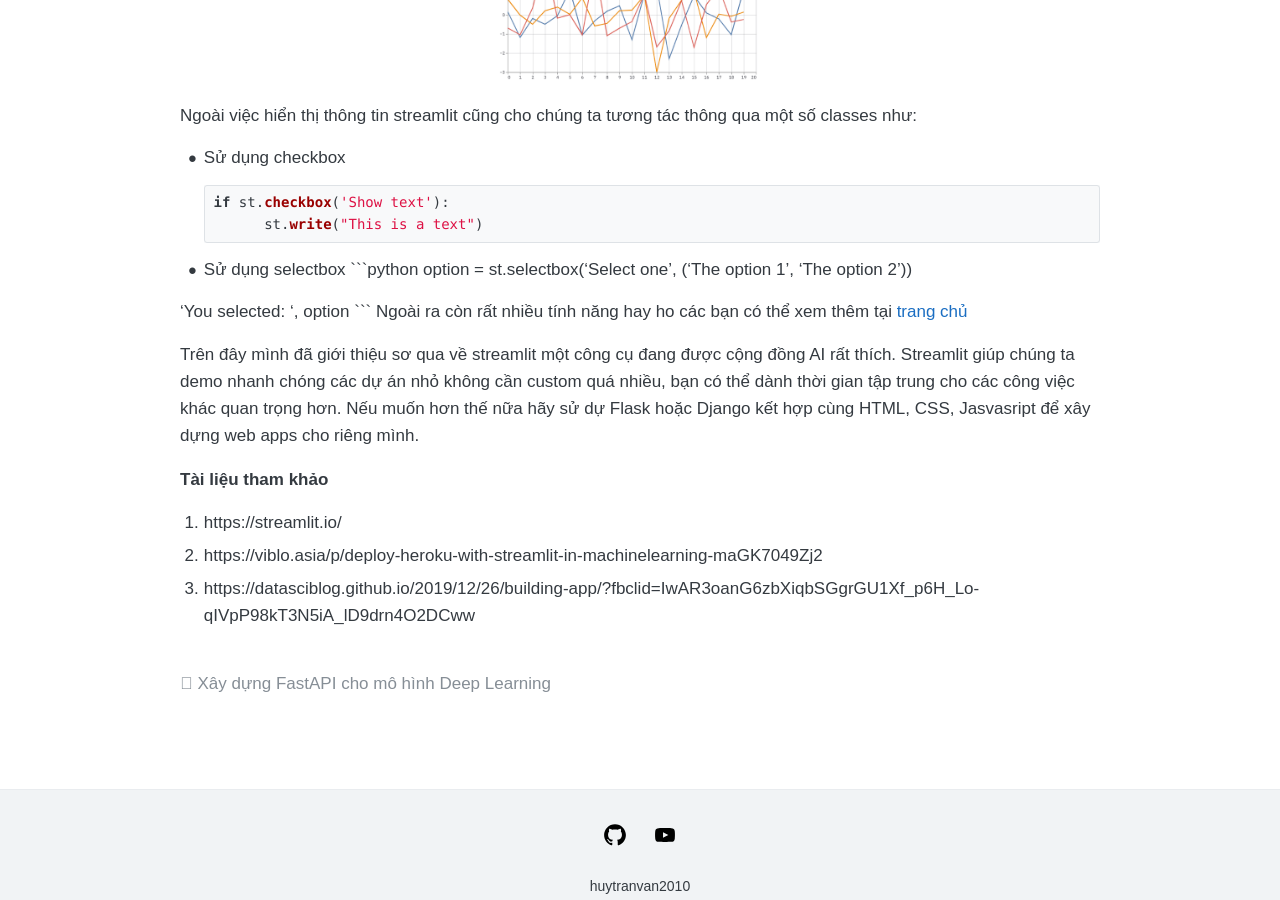
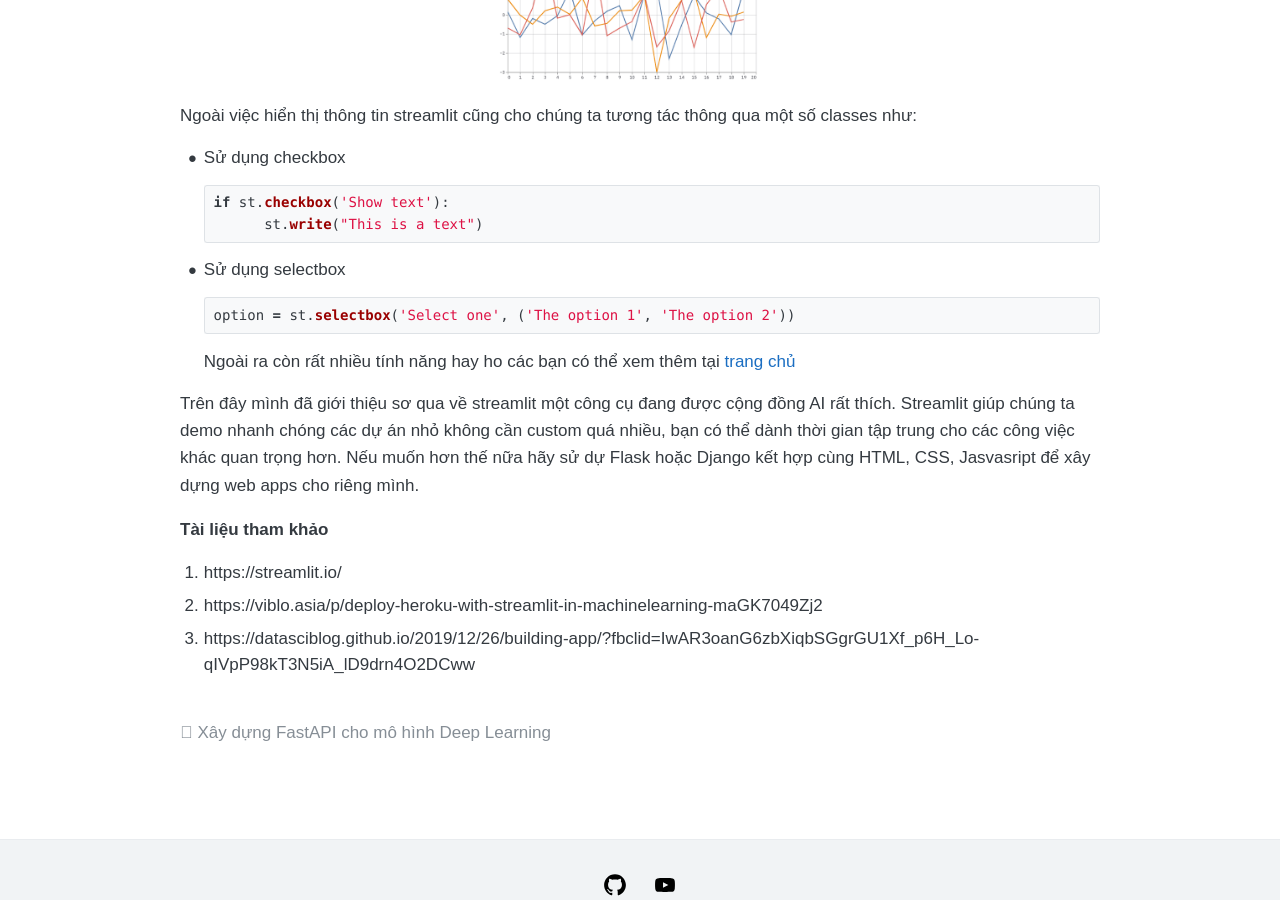
Before and after one commit to huytranvan2010/huytranvan2010.github.io, a Jekyll site: the page built from _posts/2021-06-30-Introduction-to-streamlit.md, in a window 1280 px wide and 900 px high, scrolled down 1860 px. Built offline with Jekyll 4.4.1, drawn with Linux system fonts in a browser that asks for light colours.

Commit message:
edit date

````diff
--- a/_posts/2021-06-30-Introduction-to-streamlit.md
+++ b/_posts/2021-06-30-Introduction-to-streamlit.md
@@ -64,8 +64,6 @@
 * Sử dụng selectbox
 ```python
 option = st.selectbox('Select one', ('The option 1', 'The option 2'))
-
-'You selected: ', option
 ```
 Ngoài ra còn rất nhiều tính năng hay ho các bạn có thể xem thêm tại [trang chủ](https://streamlit.io/ )
 
````
